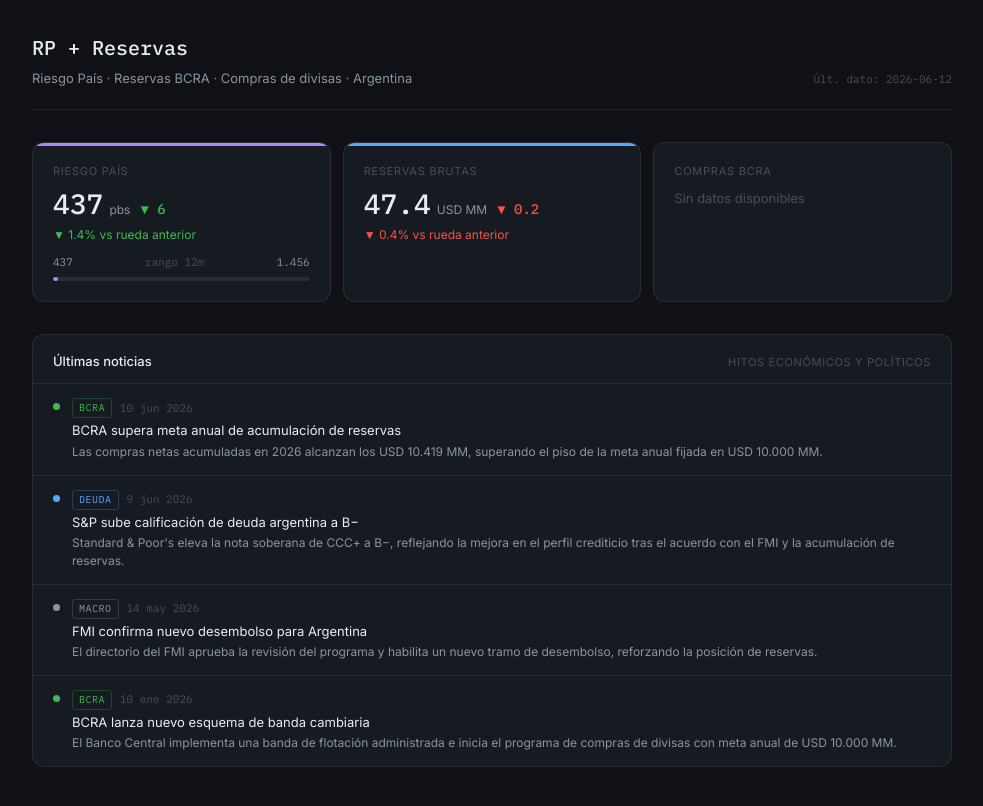
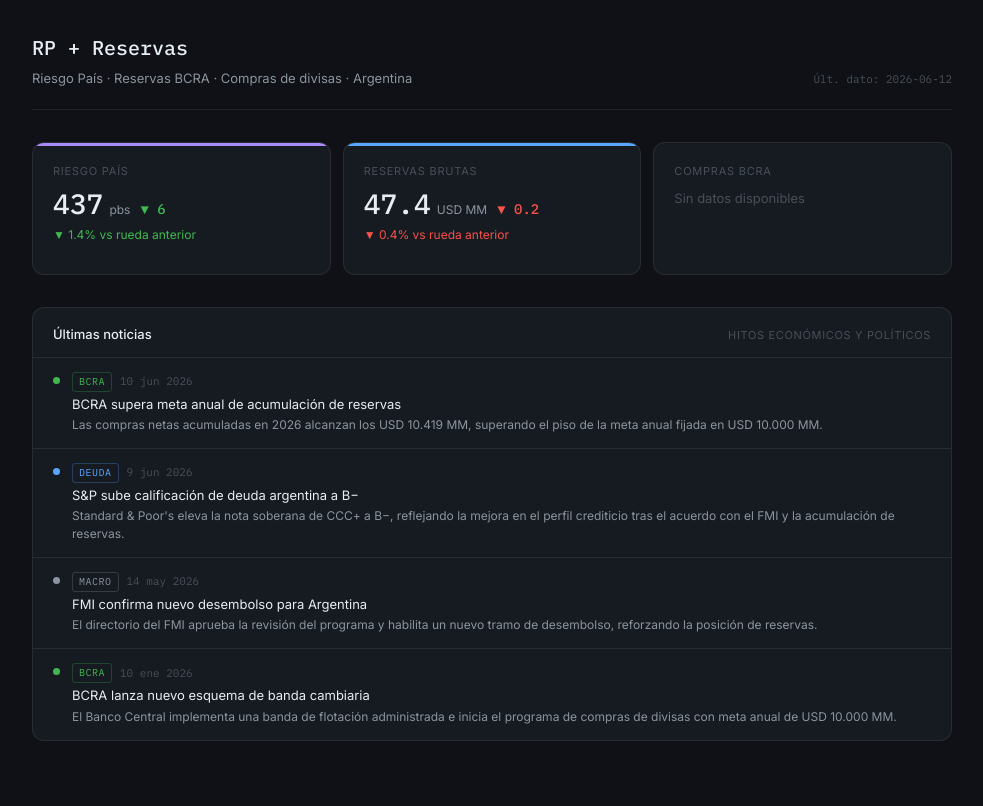
Before and after one commit to lucascepu/RP-RESERVAS, a Next.js app: page / in a window 1280 px wide. Shown: the top 806 px of the page, without its empty margins (148-1131 px from the left). Built offline with nearby package versions, Linux system fonts and the light colour scheme; no server answers.

Commit message:
feat: KpiCard con subInfo2, sin rango

```diff
--- a/src/components/KpiCard.tsx
+++ b/src/components/KpiCard.tsx
@@ -7,23 +7,17 @@ interface Props {
   unit: string;
   variacion: number;
   variacionPct: number;
-  min12m?: number;
-  max12m?: number;
   href: string;
   accentColor: string;
   invertLogic?: boolean;
-  showRange?: boolean;
   subInfo?: string;
+  subInfo2?: string;
 }
 
 export default function KpiCard({
   label, value, unit, variacion, variacionPct,
-  min12m, max12m, href, accentColor,
-  invertLogic = false, showRange = true, subInfo,
+  href, accentColor, invertLogic = false, subInfo, subInfo2,
 }: Props) {
-  const ultimo = parseFloat(value.replace(/\./g, '').replace(',', '.'));
-  const rango = (max12m ?? 0) - (min12m ?? 0);
-  const pct = rango > 0 ? Math.min(100, Math.max(2, Math.round(((ultimo - (min12m ?? 0)) / rango) * 100))) : 50;
   const sube = variacion >= 0;
   const esBueno = invertLogic ? !sube : sube;
   const deltaColor = esBueno ? 'var(--green)' : 'var(--red)';
@@ -36,7 +30,6 @@ export default function KpiCard({
     <Link href={href} className={styles.card}>
       <div className={styles.accent} style={{ background: accentColor }} />
       <div className={styles.label}>{label}</div>
-
       <div className={styles.valueRow}>
         <span className={styles.value}>{value}</span>
         <span className={styles.unit}>{unit}</span>
@@ -44,26 +37,14 @@ export default function KpiCard({
           {sube ? '▲' : '▼'} {variacionFmt}
         </span>
       </div>
-
       <div className={styles.pctRow} style={{ color: deltaColor }}>
         {sube ? '▲' : '▼'} {Math.abs(variacionPct).toFixed(1)}% vs rueda anterior
       </div>
-
       {subInfo && (
         <div className={styles.subInfo}>{subInfo}</div>
       )}
-
-      {showRange && min12m !== undefined && max12m !== undefined && (
-        <div className={styles.barWrap}>
-          <div className={styles.barLabels}>
-            <span>{min12m.toLocaleString('es-AR')}</span>
-            <span className={styles.barTitle}>rango 12m</span>
-            <span>{max12m.toLocaleString('es-AR')}</span>
-          </div>
-          <div className={styles.track}>
-            <div className={styles.fill} style={{ width: `${pct}%`, background: accentColor }} />
-          </div>
-        </div>
+      {subInfo2 && (
+        <div className={styles.subInfo2}>{subInfo2}</div>
       )}
     </Link>
   );
```
